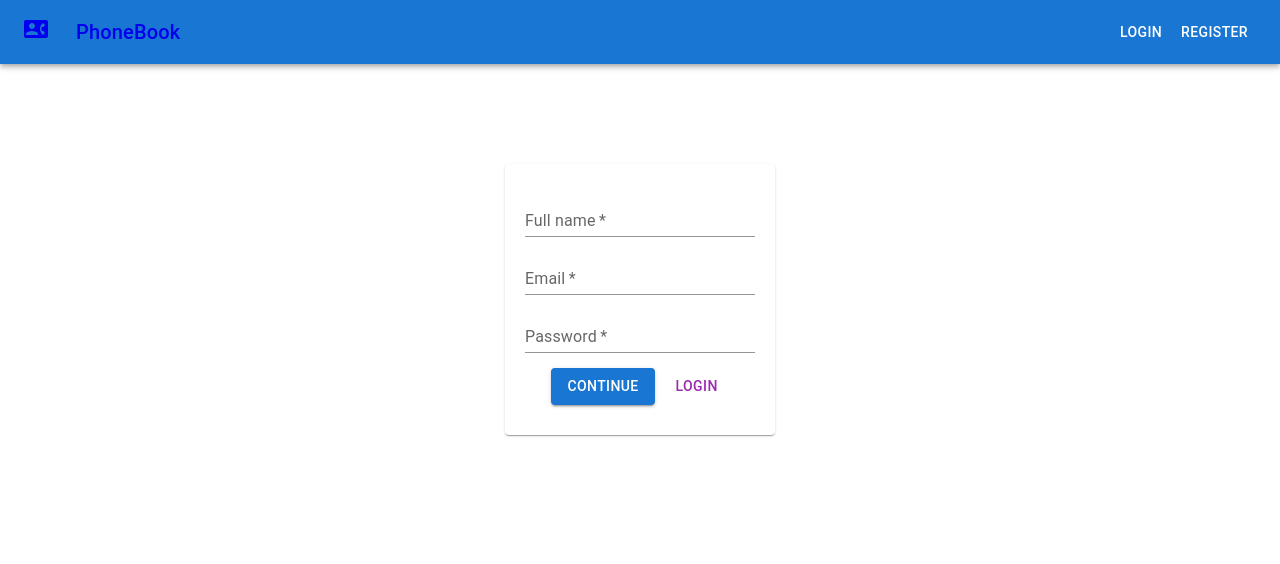
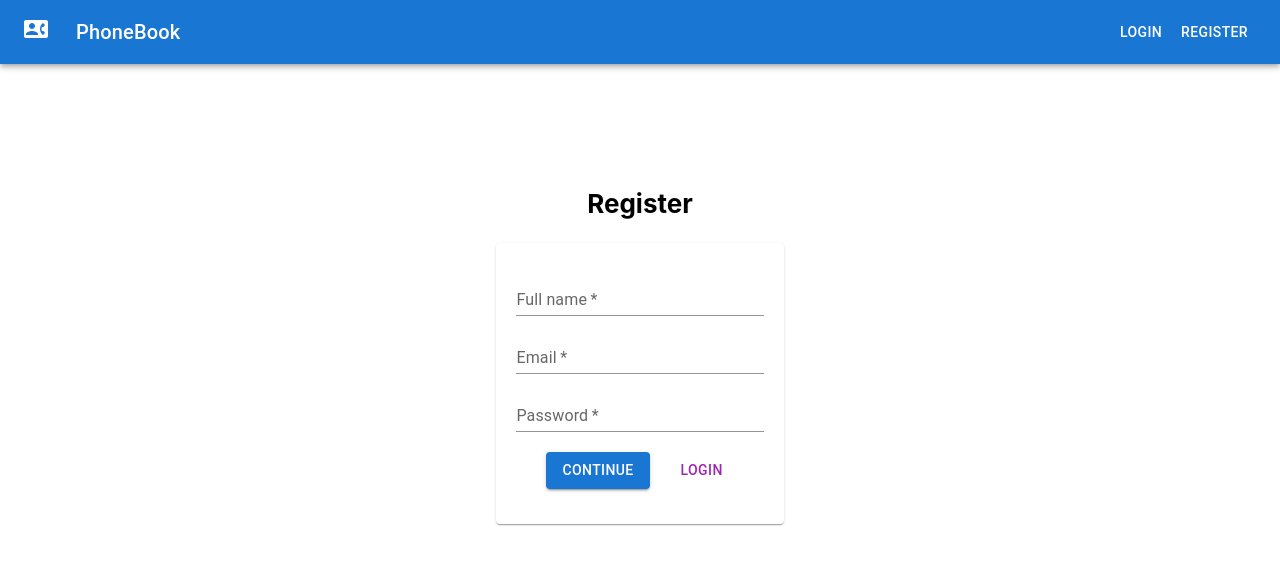
Before and after one commit to StefieCaff/goit-react-hw-08-phonebook, a React (Create React App) app: page /goit-react-hw-08-phonebook/register in a window 1280 px wide. Shown: the top 564 px of the page. Built offline with nearby package versions, Linux system fonts and the light colour scheme.

Commit message:
more styling

```diff
--- a/src/index.css
+++ b/src/index.css
@@ -40,12 +40,15 @@ img {
 
 a {
   text-decoration: none;
+  color: inherit;
 }
 
 section {
   padding: 20px 0;
 }
 
-p {
-  padding-right: 10px;
+.h1-style {
+    margin: 20px 0;
+    font-size: 26px;
+    text-align: center;
 }
--- a/src/pages/Login.jsx
+++ b/src/pages/Login.jsx
@@ -11,7 +11,9 @@ const Login = () => {
                 margin: '100px 0px'
             }}
         >
+            <h1 className='h1-style'>Login</h1>
             <Card sx={{ padding: '20px 20px' }}>
+
                 <form style={{
                         display: 'flex',
                         flexDirection: 'column',
@@ -40,7 +42,7 @@ const Login = () => {
                         autoComplete='true'
                     />
                     <div style={{margin: '10px 15px'}}>
-                        <Button sx={{margin: '0 10px 0 0'}}type="submit" variant="contained">
+                        <Button sx={{margin: '0 20px 0 0'}}type="submit" variant="contained">
                             Continue
                         </Button>
                         <Link to={'/register'}>
--- a/src/pages/Register.jsx
+++ b/src/pages/Register.jsx
@@ -30,7 +30,9 @@ const Register = () => {
                 margin: '100px 0px'
             }}
         >
+            <h1 className='h1-style'>Register</h1>
             <Card sx={{ padding: '20px 20px' }}>
+
                 <form style={{
                     display: 'flex',
                     flexDirection: 'column',
@@ -85,8 +87,8 @@ const Register = () => {
                         variant="standard"
                         autoComplete='true'
                     />
-                    <div style={{margin: '10px 15px'}}>
-                        <Button sx={{margin: '0 10px 0 0'}} type="submit" variant="contained">
+                    <div style={{margin: '15px 30px'}}>
+                        <Button sx={{margin: '0 20px 0 0'}} type="submit" variant="contained">
                             Continue
                         </Button>
                         <Link to={'/login'}>
--- a/src/pages/Welcome.jsx
+++ b/src/pages/Welcome.jsx
@@ -12,7 +12,7 @@ const Welcome = ({className}) => {
 
                 }}
             >
-                <h1>Welcome to PhoneBook!</h1>
+                <h1 className='h1-style'>Welcome to PhoneBook!</h1>
                 <Card sx={{
                     padding: '10px 15px',
                     display: 'flex',
--- a/src/pages/styled-welcome.js
+++ b/src/pages/styled-welcome.js
@@ -2,11 +2,6 @@ import styled from "@emotion/styled";
 import Welcome from "./Welcome";
 
 const StyledWelcome = styled(Welcome)`
-    h1{
-        margin: 20px 0;
-        font-size: 28px;
-        text-align: center;
-    }
     h2{
         margin: 20px 0 20px 0;
         font-size: 16px;
@@ -18,9 +13,6 @@ const StyledWelcome = styled(Welcome)`
         font-size: 14px;
         text-align: center;
     }
-
-
-
 `;
 
 export default StyledWelcome;
```
